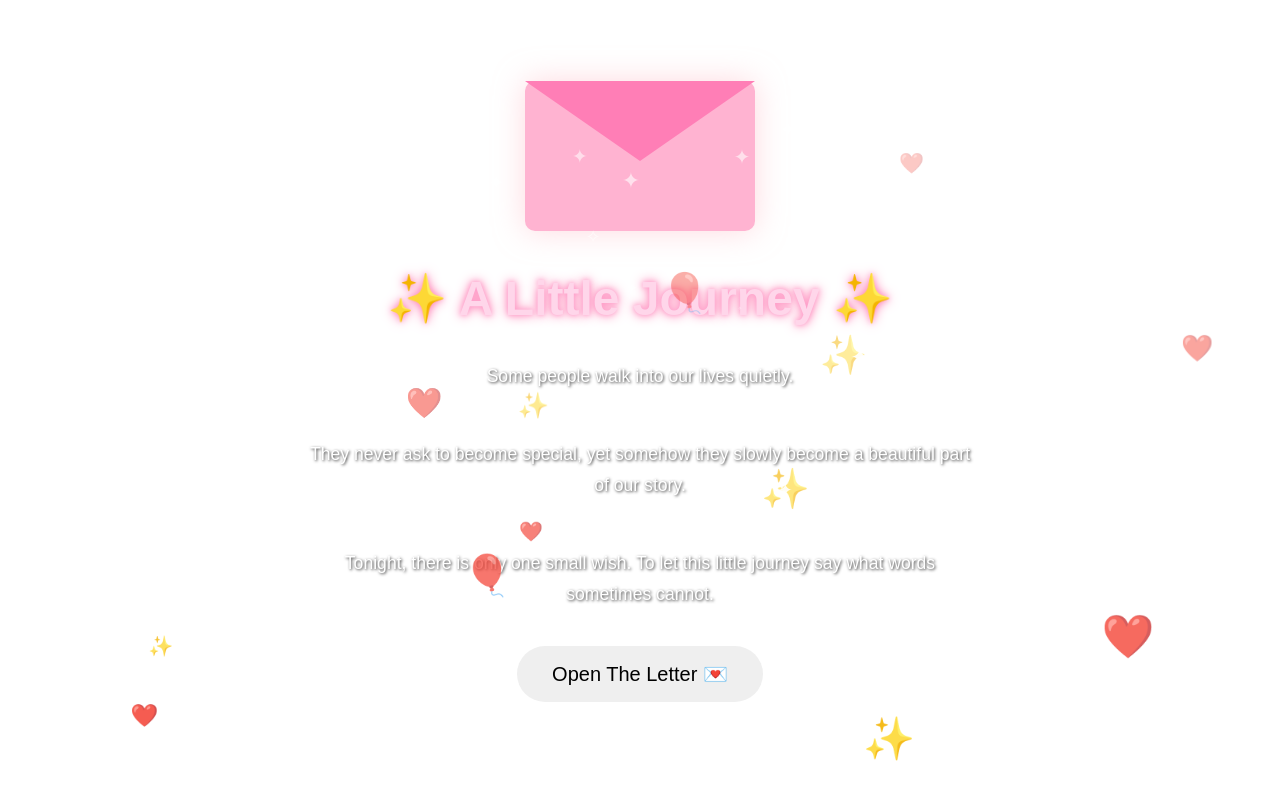
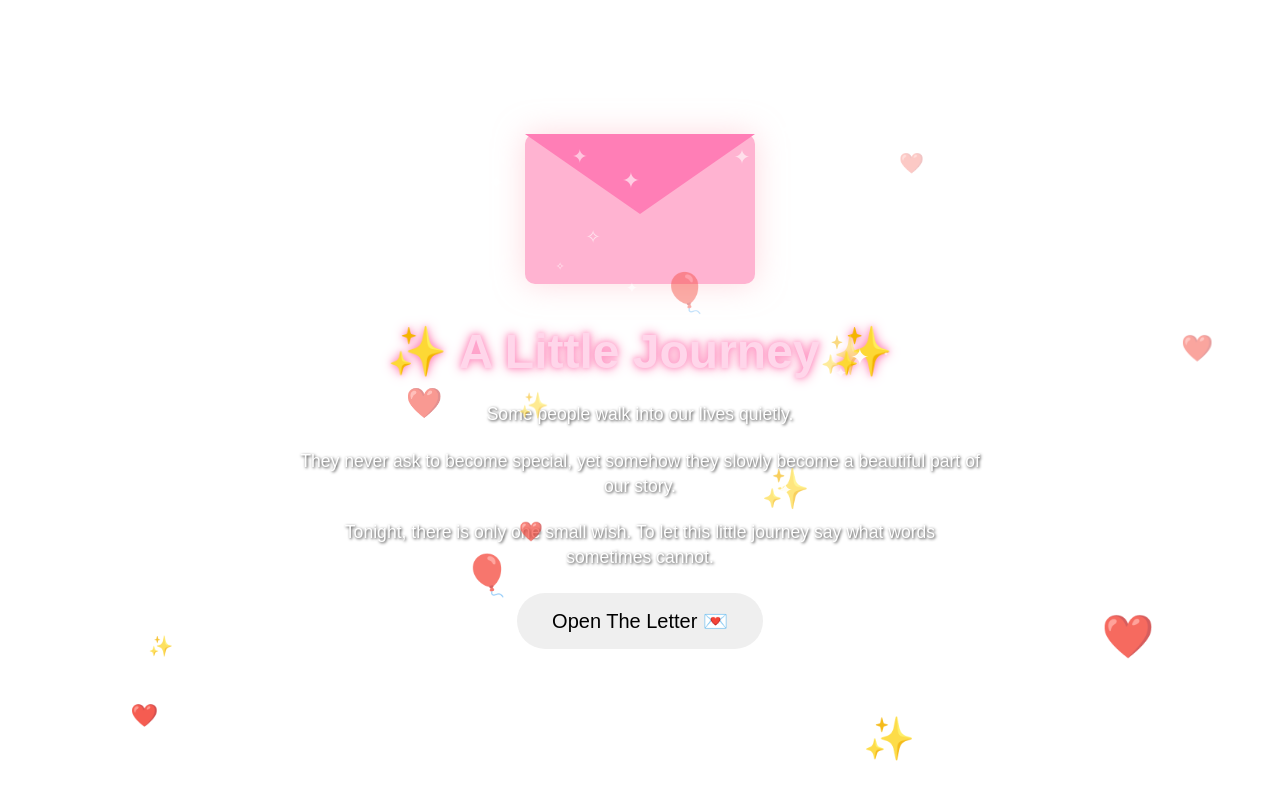
Before and after one commit to Hsujand/I-love-you, a plain HTML site: page index.html in a window 1280 px wide. Drawn offline with Linux system fonts and the light colour scheme.

Commit message:
Update index.html

```diff
--- a/index.html
+++ b/index.html
@@ -162,9 +162,9 @@ text-shadow:
 }
 p{
     max-width:700px;
-    margin:8px auto;
-    padding:15px;
-    line-height:1.8;
+    margin:1px auto;
+    padding:10px;
+    line-height:1.4;
     font-size:1.1rem;
 
     background:none;
```
